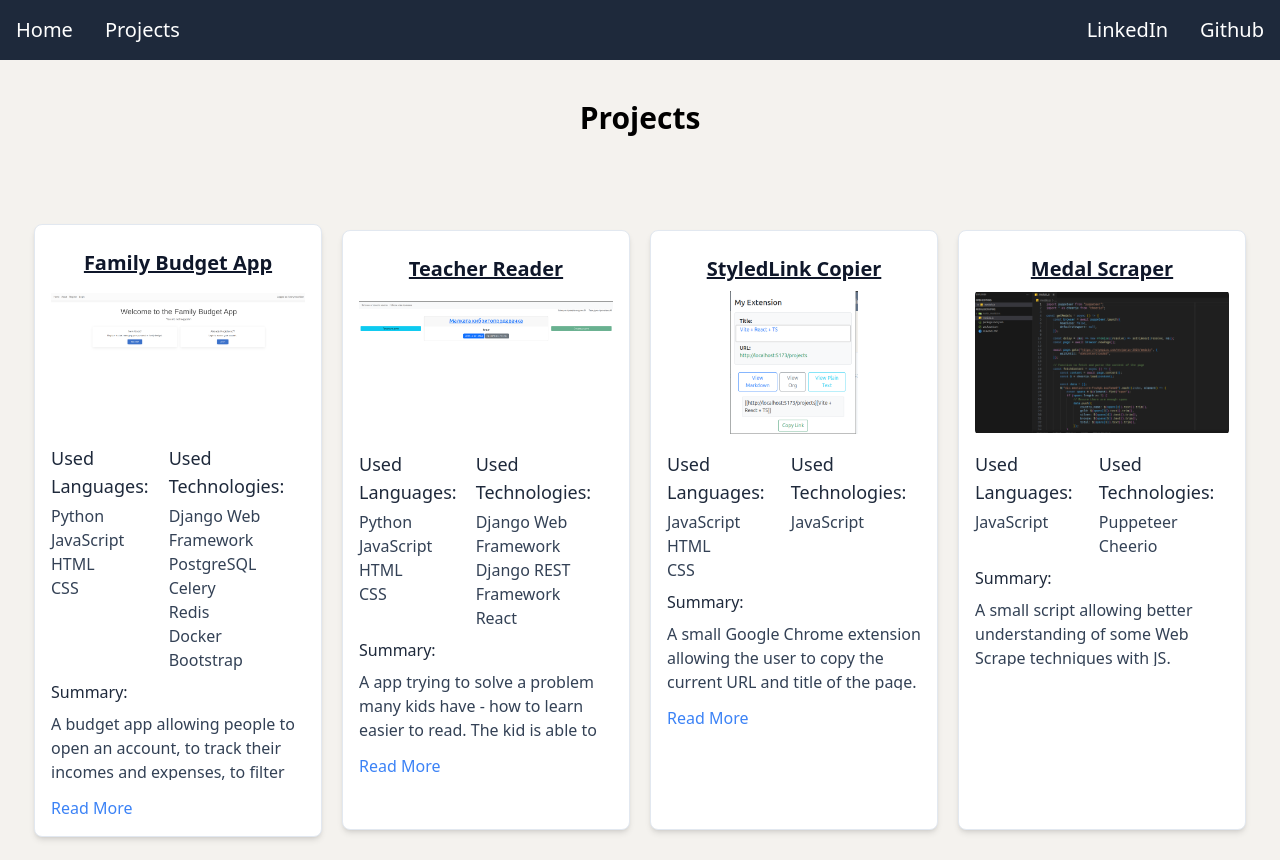
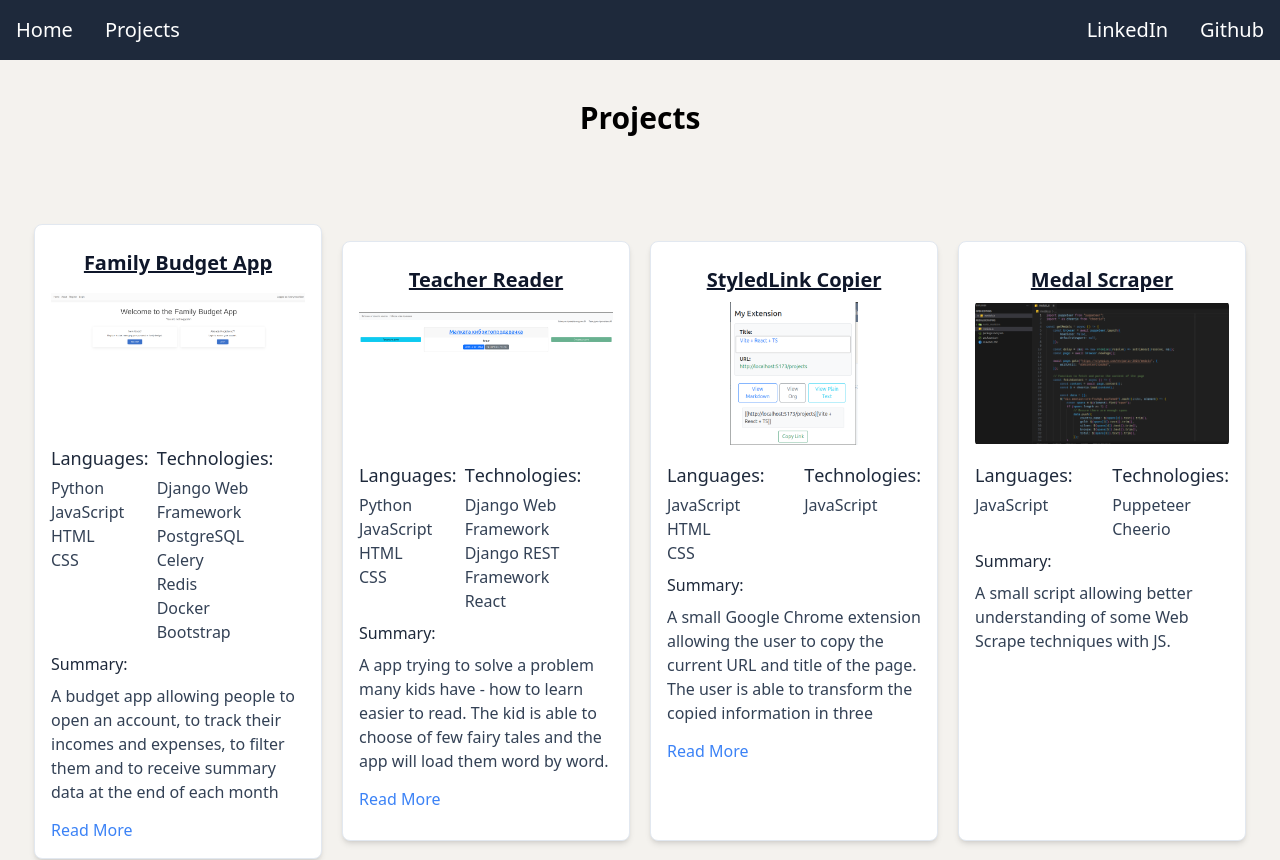
Before and after one commit to vaskoninov/experiments, a React (Vite) app in the folder javascript/staticPOrtfolio/: page /projects in a window 1280 px wide. Shown: the top 860 px of the page. Built offline with nearby package versions, Linux system fonts and the light colour scheme.

Commit message:
some additions

```diff
--- a/javascript/staticPOrtfolio/src/assets/projects.json
+++ b/javascript/staticPOrtfolio/src/assets/projects.json
@@ -12,7 +12,8 @@
             "Bootstrap"
         ],
         "image": "/images/fbudgetapp.png",
-        "resume": "A budget app allowing people to open an account, to track their incomes and expenses, to filter them and to receive summary data at the end of each month and year. In addition, users can create families sharing data and budgets with their partners, friends or relatives and send them invitations to join the created families."
+        "resume": "A budget app allowing people to open an account, to track their incomes and expenses, to filter them and to receive summary data at the end of each month and year. In addition, users can create families sharing data and budgets with their partners, friends or relatives and send them invitations to join the created families.",
+        "url": "https://github.com/vaskoninov/familyBudgetApp"
     },
     {
         "id": 2,
@@ -24,7 +25,8 @@
             "React"
         ],
         "resume": "A app trying to solve a problem many kids have - how to learn easier to read. The kid is able to choose of few fairy tales and the app will load them word by word. The app will listen to the way the kid reads the word and will allow them to continue only if the word was correcttly read. The app has the abilities to write the word pronounced by the kid as well as to read aloud the word if the kid has some issues with reading it.",
-        "image": "/images/teacher_reader.png"
+        "image": "/images/teacher_reader.png",
+        "url": "https://github.com/vaskoninov/teacherReader"
     },
     {
         "id": 3,
@@ -32,7 +34,8 @@
         "languages": ["JavaScript", "HTML", "CSS"],
         "technologies": ["JavaScript"],
         "resume": "A small Google Chrome extension allowing the user to copy the current URL and title of the page. The user is able to transform the copied information in three formats - Markdown, Ord, Plain TXT. After that, the chosen format is copied to the clipboard and ready for use.",
-        "image": "/images/styled_copier.png"
+        "image": "/images/styled_copier.png",
+        "url": "https://github.com/vaskoninov/experiments/tree/main/javascript/StyledLinkCopier"
     },
     {
         "id": 4,
@@ -40,7 +43,8 @@
         "languages": ["JavaScript"],
         "technologies": ["Puppeteer", "Cheerio"],
         "resume": "A small script allowing better understanding of some Web Scrape techniques with JS.",
-        "image": "/images/puppeteer_scraper.png"
+        "image": "/images/puppeteer_scraper.png",
+        "url": "https://github.com/vaskoninov/experiments/tree/main/javascript/medalsScraping"
     },
     {
         "id": 5,
@@ -48,7 +52,8 @@
         "languages": ["JavaScript", "HTML", "CSS"],
         "technologies": ["ExpressJS", "Sequelize", "Node.js"],
         "resume": "A classical ToDo App allowing exercising basic CRUD operations. The difference is the usage of SQL database to store the data.",
-        "image": "/images/todo_app_sqlite.png"
+        "image": "/images/todo_app_sqlite.png",
+        "url": "https://github.com/vaskoninov/experiments/tree/main/javascript/toDoApp"
     },
     {
         "id": 6,
@@ -56,7 +61,8 @@
         "languages": ["JavaScript"],
         "technologies": ["React"],
         "resume": "The Intro to React Tic-Tac-Toe game done as a matrix. It also upgrades some of the features of the original tutorial as coloring the winning sequence and reseting the game.",
-        "image": "/images/react_tic-tac-toe.png"
+        "image": "/images/react_tic-tac-toe.png",
+        "url": "https://github.com/vaskoninov/experiments/tree/main/javascript/reactTicTacToe/ticTacToe"
     },
     {
         "id": 7,
@@ -64,7 +70,8 @@
         "languages": ["Python"],
         "technologies": ["Websockets"],
         "resume": "The tutorial of the Python library 'websockets'.",
-        "image": "/images/connect_four.png"
+        "image": "/images/connect_four.png",
+        "url": "https://github.com/vaskoninov/experiments/tree/main/python/ConnectFour"
     },
     {
         "id": 8,
@@ -72,7 +79,8 @@
         "languages": ["Python"],
         "technologies": [],
         "resume": "A class-based Tic-Tac-Toe game in Python.",
-        "image": "/images/python_tic-tac-toe.png"
+        "image": "/images/python_tic-tac-toe.png",
+        "url": "https://github.com/vaskoninov/experiments/tree/main/python/TicTacToe-Class"
     },
     {
         "id": 9,
@@ -80,7 +88,8 @@
         "languages": ["Python"],
         "technologies": [],
         "resume": "An implementation of a doubly-linked list in Python.",
-        "image": "/images/doubly.png"
+        "image": "/images/doubly.png",
+        "url": "https://github.com/vaskoninov/experiments/tree/main/python/doublyLinkedList"
     },
     {
         "id": 10,
@@ -88,7 +97,8 @@
         "languages": ["Python"],
         "technologies": [],
         "resume": "An implementation of a RingBuffer in Python.",
-        "image": "/images/ring.png"
+        "image": "/images/ring.png",
+        "url": "https://github.com/vaskoninov/experiments/tree/main/python/ringArray"
     },
     {
         "id": 11,
@@ -96,6 +106,7 @@
         "languages": ["Python"],
         "technologies": ["beautifulSoup", "requests"],
         "resume": "A CLI app for scraping some data from the official Olympics 2024 website.",
-        "image": "/images/python.scraper.png"
+        "image": "/images/python.scraper.png",
+        "url": "https://github.com/vaskoninov/experiments/tree/main/python/medalP"
     }
 ]
--- a/javascript/staticPOrtfolio/src/components/projectComponents/Languages.tsx
+++ b/javascript/staticPOrtfolio/src/components/projectComponents/Languages.tsx
@@ -8,7 +8,7 @@ export default function Languages({ languages }: Languages) {
     return (
         <div>
             <h3 className="text-slate-800 font-light text-lg mb-1">
-                Used Languages:
+                Languages:
             </h3>
             <ul>
                 {languages.map((language, index) => (
--- a/javascript/staticPOrtfolio/src/components/projectComponents/ProjectTitle.tsx
+++ b/javascript/staticPOrtfolio/src/components/projectComponents/ProjectTitle.tsx
@@ -1,11 +1,14 @@
-type Title = {
+type TitleProps = {
     title: string;
+    url?: string;
 };
 
-export default function ProjectTitle({ title }: Title) {
+export default function ProjectTitle({ title, url }: TitleProps) {
     return (
-        <h1 className="text-center text-slate-900 font-bold text-xl p-2 underline">
-            {title}
-        </h1>
+        <a href={url}>
+            <h1 className="text-center text-slate-900 font-bold text-xl p-2 underline">
+                {title}
+            </h1>
+        </a>
     );
 }
--- a/javascript/staticPOrtfolio/src/components/projectComponents/SingleProject.tsx
+++ b/javascript/staticPOrtfolio/src/components/projectComponents/SingleProject.tsx
@@ -12,6 +12,7 @@ type SingleProject = {
     technologies: string[];
     resume: string;
     image?: string;
+    url?: string,
 };
 
 export default function SingleProject({
@@ -21,6 +22,7 @@ export default function SingleProject({
     technologies,
     resume,
     image,
+    url
 }: SingleProject) {
     const [isExpanded, setIsExpanded] = useState(false);
 
@@ -30,7 +32,7 @@ export default function SingleProject({
 
     return (
         <div className="container flex flex-col min-w-72 min-h-[600px] p-4 bg-secondBG shadow-md border border-slate-200 rounded-lg max-w-sm">
-            <ProjectTitle title={name} />
+            <ProjectTitle title={name} url={url}/>
             <ProjectImage projectImage={image} />
             <div className="flex flex-row gap-2 mb-2 justify-between">
                 <Languages languages={languages} />
--- a/javascript/staticPOrtfolio/src/components/projectComponents/Summary.tsx
+++ b/javascript/staticPOrtfolio/src/components/projectComponents/Summary.tsx
@@ -13,7 +13,7 @@ export default function Summary({
         <div>
             <div
                 className={`relative overflow-hidden ${
-                    isExpanded ? "max-h-none" : "max-h-[100px]"
+                    isExpanded ? "max-h-none" : "max-h-[150px]"
                 } transition-all duration-300 ease-in-out`}
             >
                 <h3 className="text-slate-800 font-light text-md mb-2">
--- a/javascript/staticPOrtfolio/src/components/projectComponents/Technologies.tsx
+++ b/javascript/staticPOrtfolio/src/components/projectComponents/Technologies.tsx
@@ -10,7 +10,7 @@ export default function Technologies({ technologies }: Technologies) {
         <>
             <div>
                 <h3 className="text-slate-800 font-light text-lg mb-1">
-                    Used Technologies:
+                    Тechnologies:
                 </h3>
                 <ul>
                     {technologies.map((tech, index) => (
```
